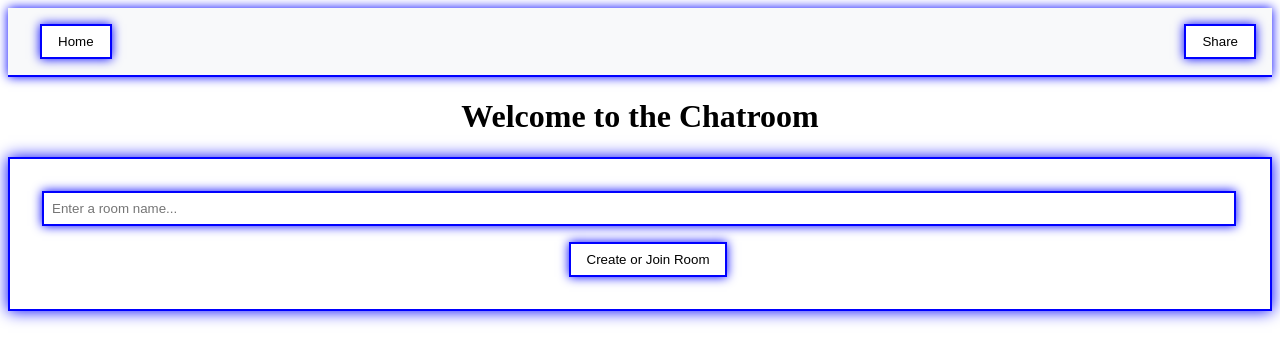
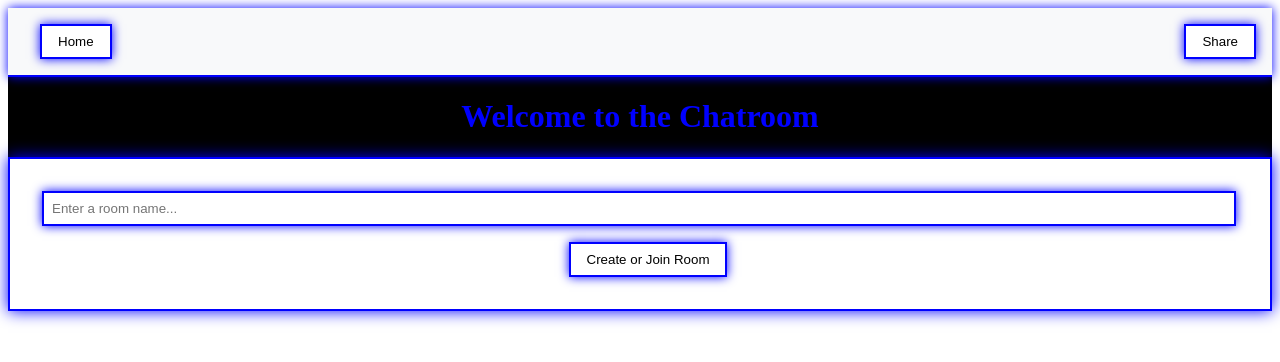
Before and after one commit to jonoak/real_time_chatroom, a React (Vite) app: page / in a window 1280 px wide. Shown: the top 362 px of the page. Built offline with nearby package versions, Linux system fonts and the light colour scheme.

Commit message:
Update App.css

```diff
--- a/src/App.css
+++ b/src/App.css
@@ -4,8 +4,8 @@
   margin: 0 auto;
   padding: 0;
   text-align: center;
-  background: white;
-  color: black;
+  background: black;
+  color: blue;
 }
 
 .card {
```
